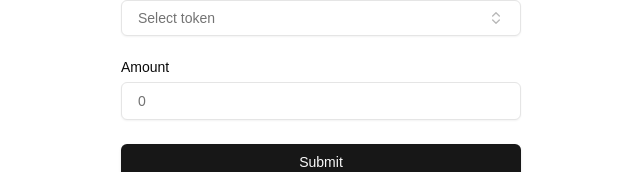
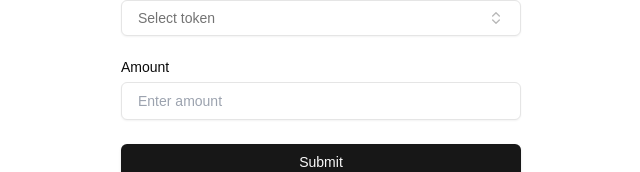
Before and after one commit to Shawarmaa/avalanche, a Next.js app in the folder my-app/: page / in a window 1280 px wide. Both pictures are taken after a click on the tab "Manual". Shown: the part 425-597 px from the top of the page, without its empty margins (319-959 px from the left). Built offline with nearby package versions, Linux system fonts and the light colour scheme.

Commit message:
fixed placeholder cvalue

```diff
--- a/my-app/components/input-crypto.tsx
+++ b/my-app/components/input-crypto.tsx
@@ -342,9 +342,11 @@ export function ComboboxForm() {
                     placeholder="Enter amount"
                     className={cn(
                         "block w-full rounded-md border bg-white px-4 py-2 text-left shadow-sm focus:border-black focus:ring focus:ring-black/20 sm:text-sm",
-                        !field.value && "text-muted-foreground"
+                        field.value === 0 && "text-muted-foreground" // Add conditional class for placeholder styling
                     )}
                     {...field}
+                    value={field.value === 0 ? "" : field.value} // Show empty string instead of 0
+                    onChange={(e) => field.onChange(e.target.value ? Number(e.target.value) : 0)} // Convert back to 0 when empty
                     min={0}
                     step={0.01}
                     />
```
